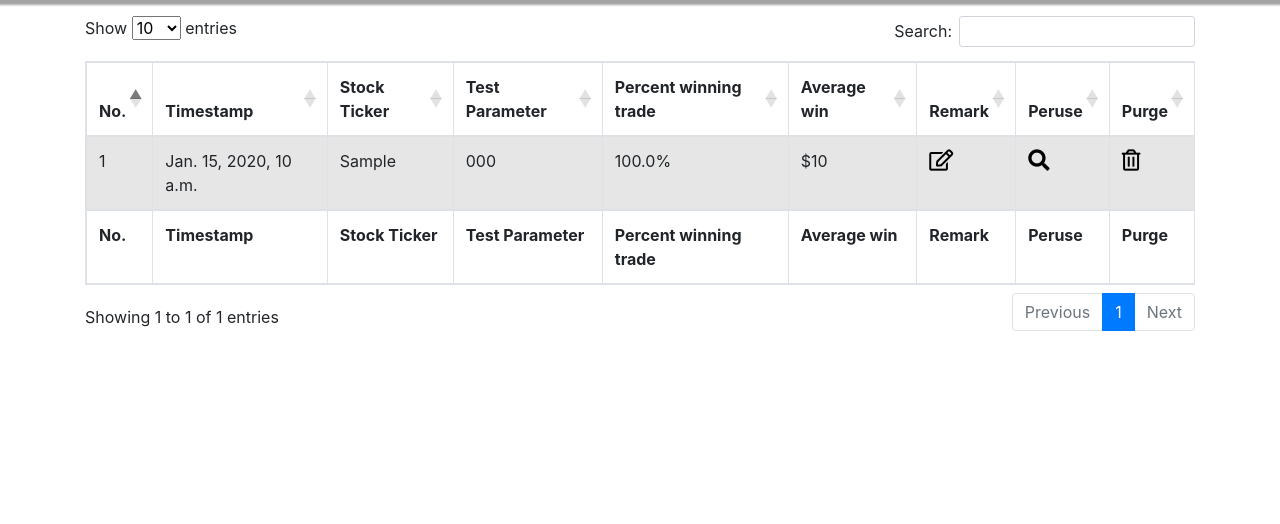
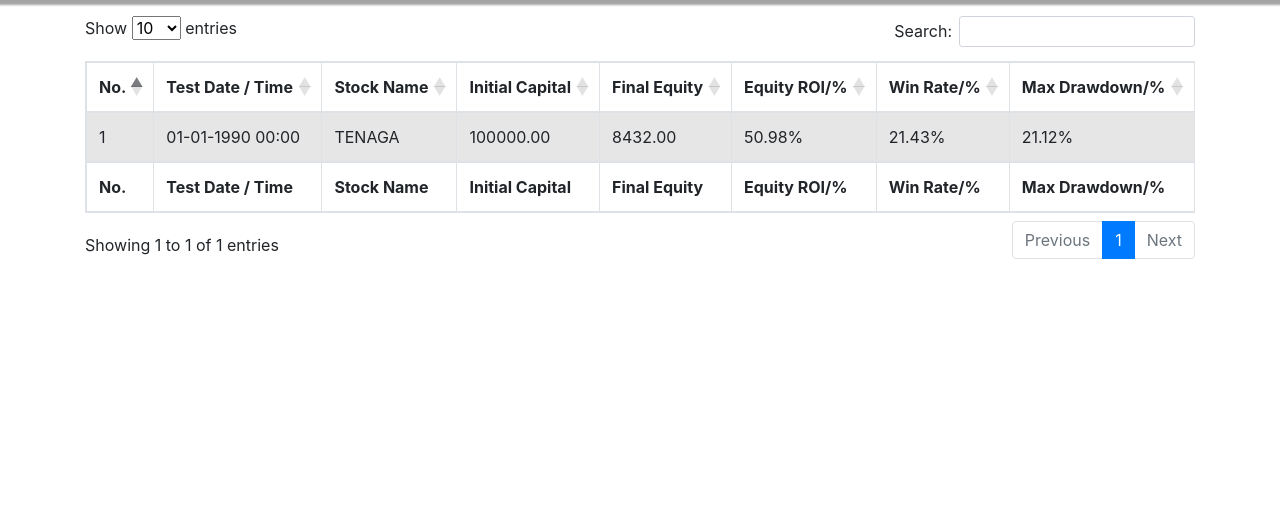
Before and after one commit to nplee01/FSCSW01, a Django app: page /testhistory in a window 1280 px wide. Shown: the part 102-626 px from the top of the page. Run offline with Django 3.2, Linux system fonts and the light colour scheme; a user stored in the database is signed in; tables that the repository leaves empty hold one stand-in row (values such as "Sample post"); some libraries are stand-ins or nearby versions; some web fonts are replaced.

Commit message:
Update Overview + Backtest form + Table
Co-authored-by: Khaishian <Khaishian@users.noreply.github.com>

```diff
--- a/runtest/models/test_run.py
+++ b/runtest/models/test_run.py
@@ -43,14 +43,14 @@ class TestRun(RecordOwner):
     # Input parameters ....
     # Initially allow 1 stock, later can be comma delimited each max=30. Empty choices is to
     # make it a ChoiceField in its form.
-    stock_ticker = models.CharField(verbose_name=_("Stock Ticker"), max_length=200,
+    stock_ticker = models.CharField(verbose_name=_("Stock Name"), max_length=200,
             choices=[], help_text=_("Stock to be selected for this backtest run"))
     # Start/End date range for backtest
     start_date = models.DateField(verbose_name=_("Start Date"), help_text=_("Backtest to start from this date"))
     end_date = models.DateField(verbose_name=_("End Date"), help_text=_("Backtest to end on this date"))
     # Portfolio starting amount
     portfolio_start = models.IntegerField(verbose_name=_("Starting Capital"),
-            help_text=_("Backtest will start with this starting capital amount"))
+            help_text=_("Backtest will start with this starting capital amount"), default=100000)
     # Strategy selected (from ValueSet(STRATEGIES))
     strategy_code = models.CharField(verbose_name=_("Strategy"), max_length=30,
             choices=[], help_text=_("Strategy to use when triggering trades using Indicators"))
@@ -79,8 +79,8 @@ class TestRun(RecordOwner):
     # Trade Sizing Method
     sizing_method = models.CharField(verbose_name=_("Sizing Method"), max_length=30, null=True, blank=True,
         help_text=_("Trade Sizing method decides how much to trade"))
-    trade_size = models.IntegerField(verbose_name=_("Contract Size"), null=True,
-        help_text=_("Number of contracts to trade"))
+    trade_size = models.IntegerField(verbose_name=_(""), null=True, default=1000,
+        help_text=_(""))
     # End Input Parameters
     # Results Summary. To be updated after run
     portfolio_end = models.IntegerField(verbose_name=_("Final Capital"), null=True,
--- a/runtest/templates/runtest/testhistory.html
+++ b/runtest/templates/runtest/testhistory.html
@@ -12,21 +12,31 @@
     <thead>
       <tr>
         <th>No.</th>
-        <th>Timestamp</th>
-        <th>Stock Ticker</th>
-        <th>Test Parameter</th>
-        <th>Percent winning trade</th>
-        <th>Average win</th>
-        <th>Remark</th>
+        <!-- <th>Timestamp</th> -->
+        <th>Test Date / Time</th>
+        <th>Stock Name</th>
+        <th>Initial Capital</th>
+        <th>Final Equity</th>
+        <th>Equity ROI/%</th>
+        <th>Win Rate/%</th>
+        <th>Max Drawdown/%</th>
+        <!-- <th>Remark</th>
         <th>Peruse</th>
-        <th>Purge</th>
+        <th>Purge</th> -->
       </tr>
     </thead>
     <tbody>
-      <!-- ASK -->
-      {% for data in testhistorydata %}
       <tr>
-        <td class="table-no"></td>
+        <td>1</td>
+        <td>01-01-1990 00:00</td>
+        <td>TENAGA</td>
+        <td>100000.00</td>
+        <td>8432.00</td>
+        <td>50.98%</td>
+        <td>21.43%</td>
+        <td>21.12%</td>
+      <!-- {% for data in testhistorydata %} -->
+        <!-- <td class="table-no"></td>
         <td>{{ data.run_on }}</td>
         <td>{{ data.stock_ticker }}</td>
         <td>{{ data.strategy_code }}</td>
@@ -37,9 +47,8 @@
             class="far fa-edit fa-lg table-btn"
             onclick="openRemark(`{{data.user_remarks}}`)"
           ></button>
-          <!-- The Modal -->
+
           <div id="myModal" class="modal">
-            <!-- Modal content -->
             <div class="modal-content">
               <span class="close" onclick="closeRemark()">&times;</span>
               <p id="para"></p>
@@ -49,9 +58,6 @@
                 rows="10"
                 style="display: none"
               />
-              <!-- <button class="remark-btn" id="edit-btn" onclick="editRemark()">
-                Edit
-              </button> -->
               <div class="update-buttons">
                 <button
                   class="edit-btn"
@@ -79,21 +85,24 @@
             class="far fa-trash-alt fa-lg table-btn"
             onclick="deleteEntry(`{{data.id}}`)"
           ></button>
-        </td>
+        </td> -->
       </tr>
-      {% endfor %}
+      <!-- {% endfor %} -->
     </tbody>
     <tfoot>
       <tr>
         <th>No.</th>
-        <th>Timestamp</th>
-        <th>Stock Ticker</th>
-        <th>Test Parameter</th>
-        <th>Percent winning trade</th>
-        <th>Average win</th>
-        <th>Remark</th>
+        <!-- <th>Timestamp</th> -->
+        <th>Test Date / Time</th>
+        <th>Stock Name</th>
+        <th>Initial Capital</th>
+        <th>Final Equity</th>
+        <th>Equity ROI/%</th>
+        <th>Win Rate/%</th>
+        <th>Max Drawdown/%</th>
+        <!-- <th>Remark</th>
         <th>Peruse</th>
-        <th>Purge</th>
+        <th>Purge</th> -->
       </tr>
     </tfoot>
   </table>
--- a/static/css/styles.css
+++ b/static/css/styles.css
@@ -303,13 +303,40 @@ footer {
   padding: 5%;
   font-family: "Quicksand";
   font-weight: 600;
+
 }
 
 .border h3 {
   font-family: "Abril Fatface", cursive;
 }
 
-graphing
+#div_id_portfolio_start .asteriskField{
+  display: none;
+}
+
+#div_id_strategy_code label{
+  display: none;
+}
+
+#div_id_portfolio_start input[name=portfolio_start] {
+  pointer-events: none;
+  color:#AAA;
+  background:#F5F5F5;
+}
+
+#div_id_trade_size input[name=trade_size] {
+  pointer-events: none;
+  color:#AAA;
+  background:#F5F5F5;
+}
+
+#div_id_portfolio_start input[name=portfolio_start]::-webkit-outer-spin-button,
+#div_id_portfolio_start input[name=portfolio_start]::-webkit-inner-spin-button {
+  -webkit-appearance: none;
+  margin: 0;
+}
+
+/* graphing */
 #graph-card{
   padding: 20px;
 }
```
Also changed, not shown: runtest/templates/runtest/backtest.html (+6 -6 lines), runtest/templates/runtest/howitworks.html (+26 -13 lines), runtest/migrations/0010_auto_20210922_2106.py (added).
